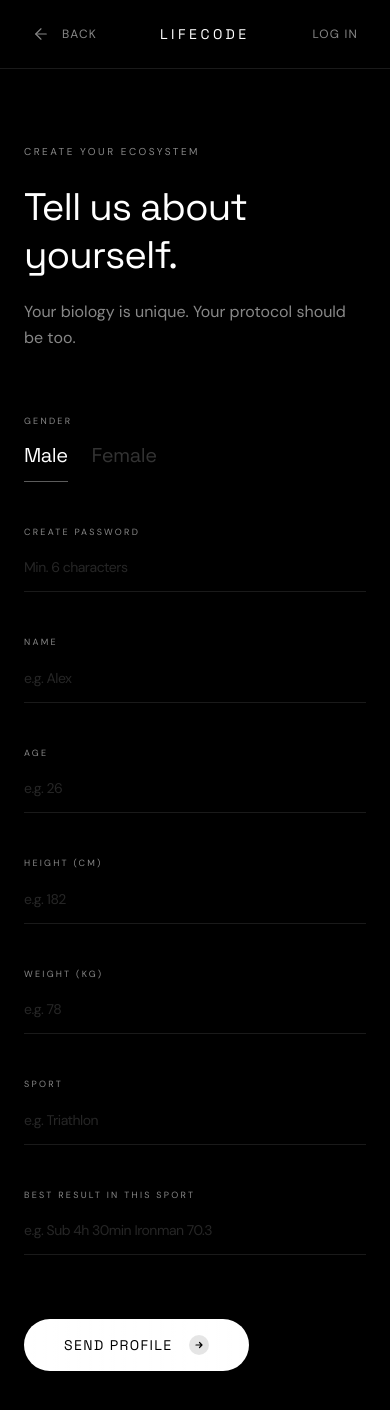
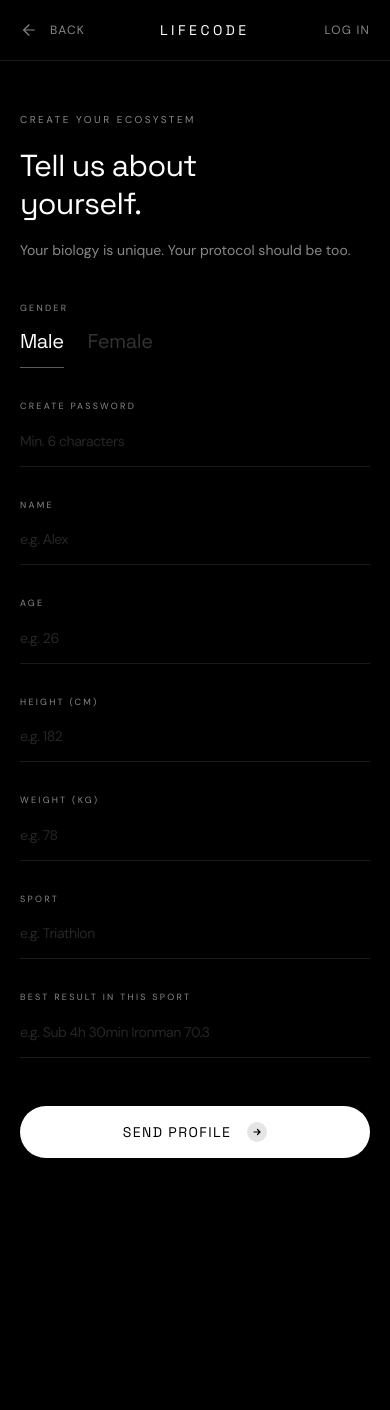
Before and after one commit to Sandu2006a/LIFECODE, a Next.js app: page /ecosystem in a window 390 px wide. Shown: the top 1410 px of the page. After the commit the page ends 1238 px from the top, so only its background shows below. Built offline with nearby package versions, Linux system fonts and the light colour scheme.

Commit message:
Mobile responsive fixes for ecosystem page

```diff
--- a/app/ecosystem/page.tsx
+++ b/app/ecosystem/page.tsx
@@ -83,7 +83,7 @@ export default function EcosystemPage() {
 
   return (
     <div className="min-h-screen bg-black text-lc-silver font-body">
-      <nav className="fixed top-0 left-0 right-0 z-50 flex items-center justify-between px-8 md:px-16 py-6 border-b border-lc-line bg-black/90 backdrop-blur-md">
+      <nav className="fixed top-0 left-0 right-0 z-50 flex items-center justify-between px-5 md:px-16 py-5 md:py-6 border-b border-lc-line bg-black/90 backdrop-blur-md">
         <Link href="/" className="flex items-center gap-3 text-lc-dim hover:text-lc-silver transition-colors duration-300">
           <ArrowLeftIcon />
           <span className="font-body text-xs tracking-widest uppercase">Back</span>
@@ -92,15 +92,15 @@ export default function EcosystemPage() {
         <Link href="/login" className="font-body text-xs tracking-widest text-lc-dim hover:text-lc-silver transition-colors duration-300 uppercase">Log In</Link>
       </nav>
 
-      <main className="pt-36 pb-28 px-6 md:px-16 max-w-3xl mx-auto">
-        <div ref={headRef} className="mb-16">
-          <p className="hl font-body text-[10px] tracking-widest2 text-lc-dim uppercase mb-6" style={{ opacity: 0 }}>Create Your Ecosystem</p>
-          <h1 className="hl font-sans font-700 text-white leading-tight tracking-tight" style={{ fontSize: 'clamp(2.4rem,5vw,4.8rem)', opacity: 0 }}>Tell us about<br />yourself.</h1>
-          <p className="hl font-body font-300 text-lc-dim text-base leading-relaxed mt-5 max-w-md" style={{ opacity: 0 }}>Your biology is unique. Your protocol should be too.</p>
+      <main className="pt-28 md:pt-36 pb-20 md:pb-28 px-5 md:px-16 max-w-3xl mx-auto">
+        <div ref={headRef} className="mb-10 md:mb-16">
+          <p className="hl font-body text-[10px] tracking-widest2 text-lc-dim uppercase mb-5 md:mb-6" style={{ opacity: 0 }}>Create Your Ecosystem</p>
+          <h1 className="hl font-sans font-700 text-white leading-tight tracking-tight" style={{ fontSize: 'clamp(1.9rem,5vw,4.8rem)', opacity: 0 }}>Tell us about<br />yourself.</h1>
+          <p className="hl font-body font-300 text-lc-dim text-sm md:text-base leading-relaxed mt-4 md:mt-5 max-w-md" style={{ opacity: 0 }}>Your biology is unique. Your protocol should be too.</p>
         </div>
 
         <form ref={formRef} onSubmit={handleSubmit} noValidate>
-          <div className="grid grid-cols-2 gap-x-10 gap-y-11">
+          <div className="grid grid-cols-2 gap-x-6 md:gap-x-10 gap-y-8 md:gap-y-11">
 
             {/* Gender */}
             <div className="fi col-span-2 flex flex-col gap-2" style={{ opacity: 0 }}>
@@ -120,7 +120,7 @@ export default function EcosystemPage() {
               <label className="font-body text-[9px] tracking-widest2 text-lc-dim uppercase">Create Password</label>
               <input type="password" value={form.password} onChange={e => setForm(p => ({ ...p, password: e.target.value }))}
                 placeholder="Min. 6 characters" autoComplete="new-password"
-                className="w-full bg-transparent border-0 border-b border-lc-line pb-3 pt-1 font-sans font-300 text-white text-xl tracking-tight placeholder:text-white/15 placeholder:font-body placeholder:text-sm focus:outline-none focus:border-lc-silver/40 transition-colors duration-300"
+                className="w-full bg-transparent border-0 border-b border-lc-line pb-3 pt-1 font-sans font-300 text-white text-lg md:text-xl tracking-tight placeholder:text-white/15 placeholder:font-body placeholder:text-sm focus:outline-none focus:border-lc-silver/40 transition-colors duration-300"
               />
             </div>
 
@@ -132,7 +132,7 @@ export default function EcosystemPage() {
                   onChange={e => handleChange(field.id, e.target.value)}
                   placeholder={field.placeholder} required={field.id === 'name'}
                   min={field.type === 'number' ? 0 : undefined}
-                  className="w-full bg-transparent border-0 border-b border-lc-line pb-3 pt-1 font-sans font-300 text-white text-xl tracking-tight placeholder:text-white/15 placeholder:font-body placeholder:text-sm focus:outline-none focus:border-lc-silver/40 transition-colors duration-300 [appearance:textfield] [&::-webkit-outer-spin-button]:appearance-none [&::-webkit-inner-spin-button]:appearance-none"
+                  className="w-full bg-transparent border-0 border-b border-lc-line pb-3 pt-1 font-sans font-300 text-white text-lg md:text-xl tracking-tight placeholder:text-white/15 placeholder:font-body placeholder:text-sm focus:outline-none focus:border-lc-silver/40 transition-colors duration-300 [appearance:textfield] [&::-webkit-outer-spin-button]:appearance-none [&::-webkit-inner-spin-button]:appearance-none"
                 />
               </div>
             ))}
@@ -140,9 +140,9 @@ export default function EcosystemPage() {
 
           {error && <p className="mt-8 font-body text-[11px] text-red-400/80 tracking-wide">{error}</p>}
 
-          <div className="mt-16">
+          <div className="mt-12 md:mt-16">
             <button type="submit" disabled={submitting || !form.password || !form.name.trim()}
-              className="sb group relative inline-flex items-center gap-4 px-10 py-4 rounded-full bg-white text-black font-sans font-600 text-sm tracking-widest uppercase transition-all duration-500 hover:bg-lc-silver overflow-hidden disabled:opacity-40"
+              className="sb group relative inline-flex items-center justify-center gap-4 w-full md:w-auto px-10 py-4 rounded-full bg-white text-black font-sans font-600 text-sm tracking-widest uppercase transition-all duration-500 hover:bg-lc-silver overflow-hidden disabled:opacity-40"
               style={{ opacity: 0 }}>
               <span className="btn-shimmer absolute inset-0 rounded-full" />
               <span className="relative z-10">{submitting ? 'Creating profile...' : 'Send Profile'}</span>
```
